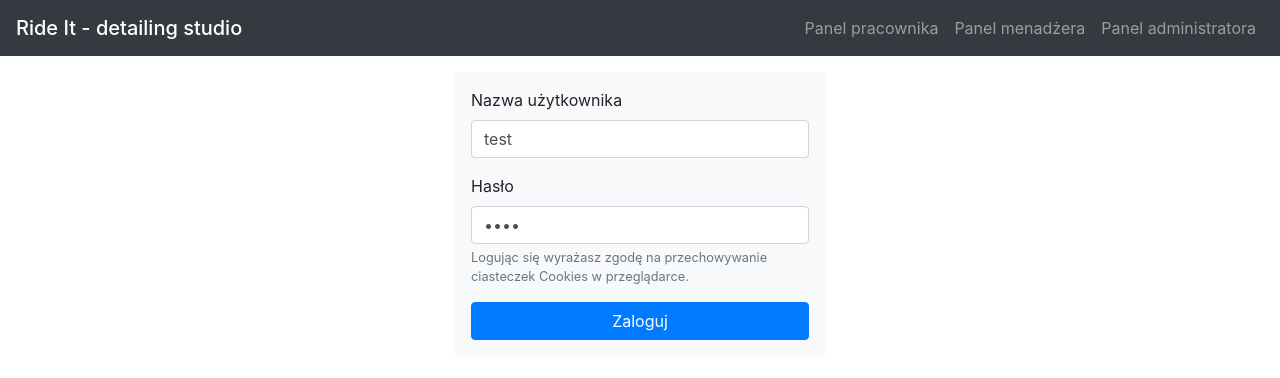
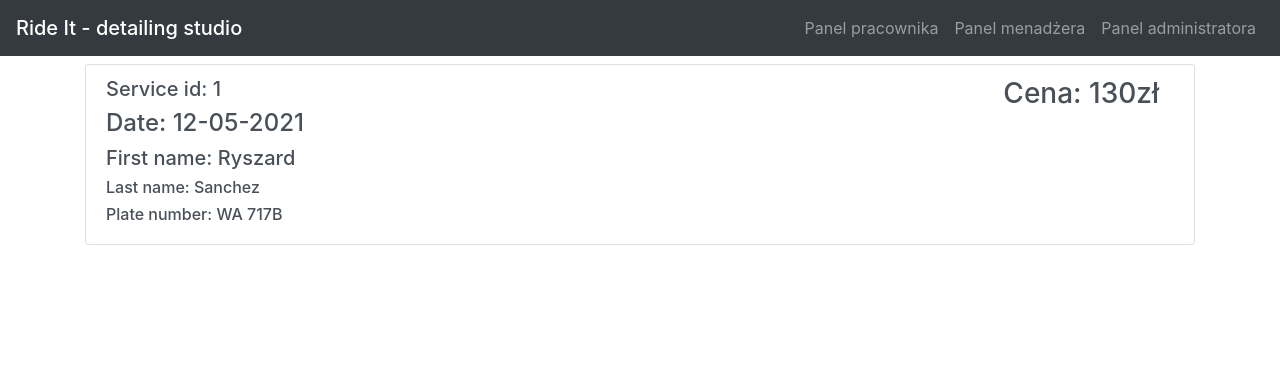
Before and after one commit to sitmar99/2021_BD2_S14_SITARZ, a React (Create React App) app in the folder src/frontend/: page / in a window 1280 px wide. Shown: the top 378 px of the page. Built offline with nearby package versions, Linux system fonts and the light colour scheme.

Commit message:
Basic template

```diff
--- a/src/frontend/src/App.js
+++ b/src/frontend/src/App.js
@@ -1,14 +1,14 @@
 import Navbar from './components/Navbar';
 import LoginForm from './components/LoginForm';
 import EmploeeList from './components/EmploeeList';
-import StatisticsReport from './components/StatisticsReport';
+import RegistryList from './components/RegistryList';
 
 function App() {
     return (
         <div id="app">
             <Navbar />
             <div class="container">
-                <LoginForm />
+                <RegistryList />
             </div>
         </div>
     )
--- /dev/null
+++ b/src/frontend/src/components/RegistryList.js
@@ -0,0 +1,62 @@
+import React from 'react';
+
+class EmploeeList extends React.Component {
+
+    constructor(props) {
+        super (props)
+        var json = JSON.parse('[{"id":1, "date": "12-05-2021", "first_name": "Ryszard", "last_name": "Sanchez", "plate_number": "WA 717B", "price": 130}]')
+
+        this.state = {
+            services: json
+        }
+    }
+
+    generate() {
+        var tab = []
+        for (const service of this.state.services) {
+            tab.push(
+                <a href="#" class="list-group-item list-group-item-action" aria-current="true">
+                        <div class="d-flex w-100 justify-content-between">
+                            <div class="col-9">
+                                <div class="row">
+                                    <h5>Service id: {service.id} </h5>
+                                </div>
+                                <div class="row">
+                                    <h4>Date: {service.date}</h4>
+                                </div>
+                                <div class="row">
+                                    <h5>First name: {service.first_name} </h5>
+                                </div>
+                                <div class="row">
+                                    <h6>Last name: {service.last_name}</h6>
+                                </div>
+                                <div class="row">
+                                    <h6>Plate number: {service.plate_number}</h6>
+                                </div>
+                            </div>
+                            <div className="row-3">
+                                <div className="col">
+                                    <h3>Cena: {service.price}zł</h3>
+                                </div>
+                            </div>
+                        </div>
+                    </a>
+            )
+        }
+        return tab
+    }
+
+    render() {
+        return (
+            <div id="registryList">
+            <div class="row-12 mt-2 justify-content-center">
+                <div class="list-group">
+                    {this.generate()}
+                </div>
+            </div>
+            </div>
+        )
+    }
+}
+
+export default EmploeeList;
```
